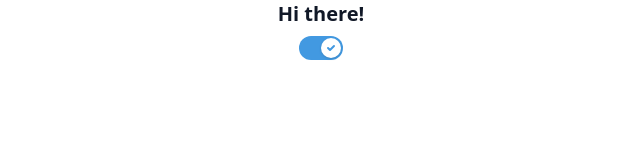
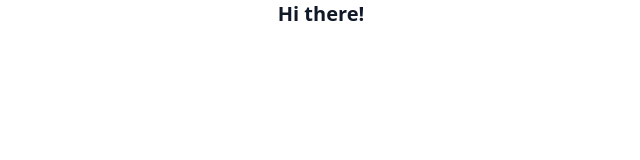
Before and after one commit to govapps/mtw-nuxt-components, a Nuxt app: page / in a window 1280 px wide. Shown: the top 160 px of the page, without its empty margins (319-959 px from the left). Built offline with nearby package versions, Linux system fonts and the light colour scheme.

Commit message:
refactor: refatorado layout do switch

```diff
--- a/components/Switch.vue
+++ b/components/Switch.vue
@@ -1,47 +1,28 @@
 <template>
-  <Switch
-    v-model="enabled"
-    :class="[enabled ? 'bg-primary-500' : 'bg-gray-200', 'relative inline-flex h-6 w-11 flex-shrink-0 cursor-pointer rounded-full border-2 border-transparent transition-colors duration-200 ease-in-out focus:outline-none focus:ring-2 focus:ring-primary-600 focus:ring-offset-2']"
-    @click="onChange()"
-  >
-    <span :class="[enabled ? 'translate-x-5' : 'translate-x-0', 'pointer-events-none relative inline-block h-5 w-5 transform rounded-full bg-white shadow ring-0 transition duration-200 ease-in-out']">
-      <span
-        :class="[enabled ? 'opacity-0 duration-100 ease-out' : 'opacity-100 duration-200 ease-in', 'absolute inset-0 flex h-full w-full items-center justify-center transition-opacity']"
-        aria-hidden="true"
-      >
-        <svg
-          class="h-3 w-3 text-gray-400"
-          fill="none"
-          viewBox="0 0 12 12"
+  <div>
+    <label for="toggle4" class="flex cursor-pointer select-none items-center">
+      <div class="relative">
+        <input
+          id="toggle4"
+          type="checkbox"
+          class="sr-only"
+          @change="onChange()"
         >
-          <path
-            d="M4 8l2-2m0 0l2-2M6 6L4 4m2 2l2 2"
-            stroke="currentColor"
-            stroke-width="2"
-            stroke-linecap="round"
-            stroke-linejoin="round"
-          />
-        </svg>
-      </span>
-      <span
-        :class="[enabled ? 'opacity-100 duration-200 ease-in' : 'opacity-0 duration-100 ease-out', 'absolute inset-0 flex h-full w-full items-center justify-center transition-opacity']"
-        aria-hidden="true"
-      >
-        <svg
-          class="h-3 w-3 text-primary-500"
-          fill="currentColor"
-          viewBox="0 0 12 12"
-        >
-          <path d="M3.707 5.293a1 1 0 00-1.414 1.414l1.414-1.414zM5 8l-.707.707a1 1 0 001.414 0L5 8zm4.707-3.293a1 1 0 00-1.414-1.414l1.414 1.414zm-7.414 2l2 2 1.414-1.414-2-2-1.414 1.414zm3.414 2l4-4-1.414-1.414-4 4 1.414 1.414z" />
-        </svg>
-      </span>
-    </span>
-  </Switch>
+        <div
+          :class="enabled && '!bg-primary'"
+          class="block h-8 w-14 rounded-full dark:bg-graydark bg-bodydark"
+        />
+        <div
+          :class="enabled && '!right-1 !translate-x-full'"
+          class="absolute left-1 top-1 flex h-6 w-6 items-center justify-center rounded-full bg-white transition"
+        />
+      </div>
+    </label>
+  </div>
 </template>
 
 <script lang="ts" setup>
 import { ref, } from "vue";
-import { Switch, } from "@headlessui/vue";
 
 const props = defineProps<{
   value?: boolean,
```
